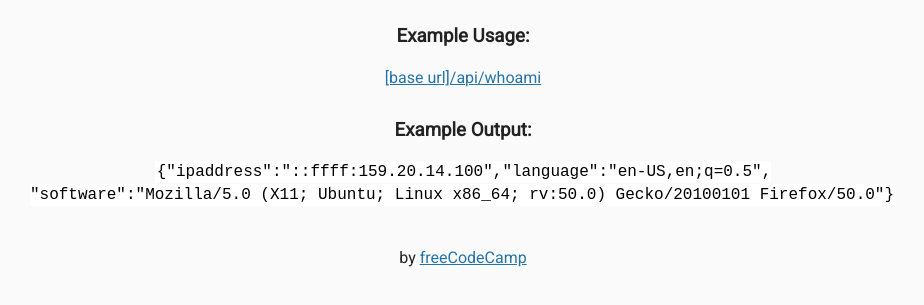
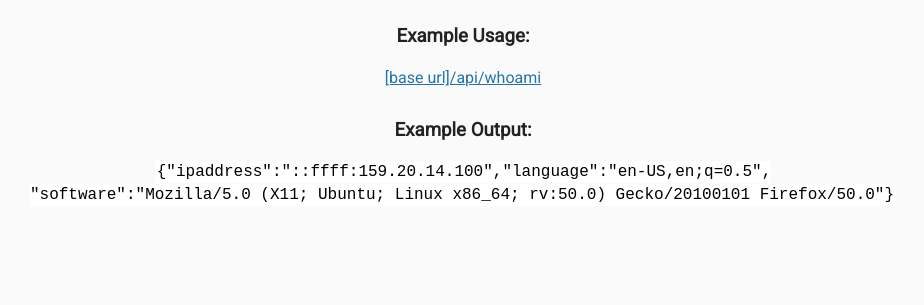
Before and after one commit to christophszcz/request-header-parser-microservice, a website: page views/index.html in a window 1280 px wide. Shown: the part 67-372 px from the top of the page, without its empty margins (177-1101 px from the left). Drawn offline with Linux system fonts and the light colour scheme; files that its build step writes are made by us from their sources.

Commit message:
Remove the footer hyperlink to FCC

```diff
--- a/views/index.html
+++ b/views/index.html
@@ -22,9 +22,6 @@
         </p>
       </div>
       <div class="footer">
-        <p>
-          by <a href="https://www.freecodecamp.org">freeCodeCamp</a>
-        </p>
       </div>
    </body>
 </html>
```
